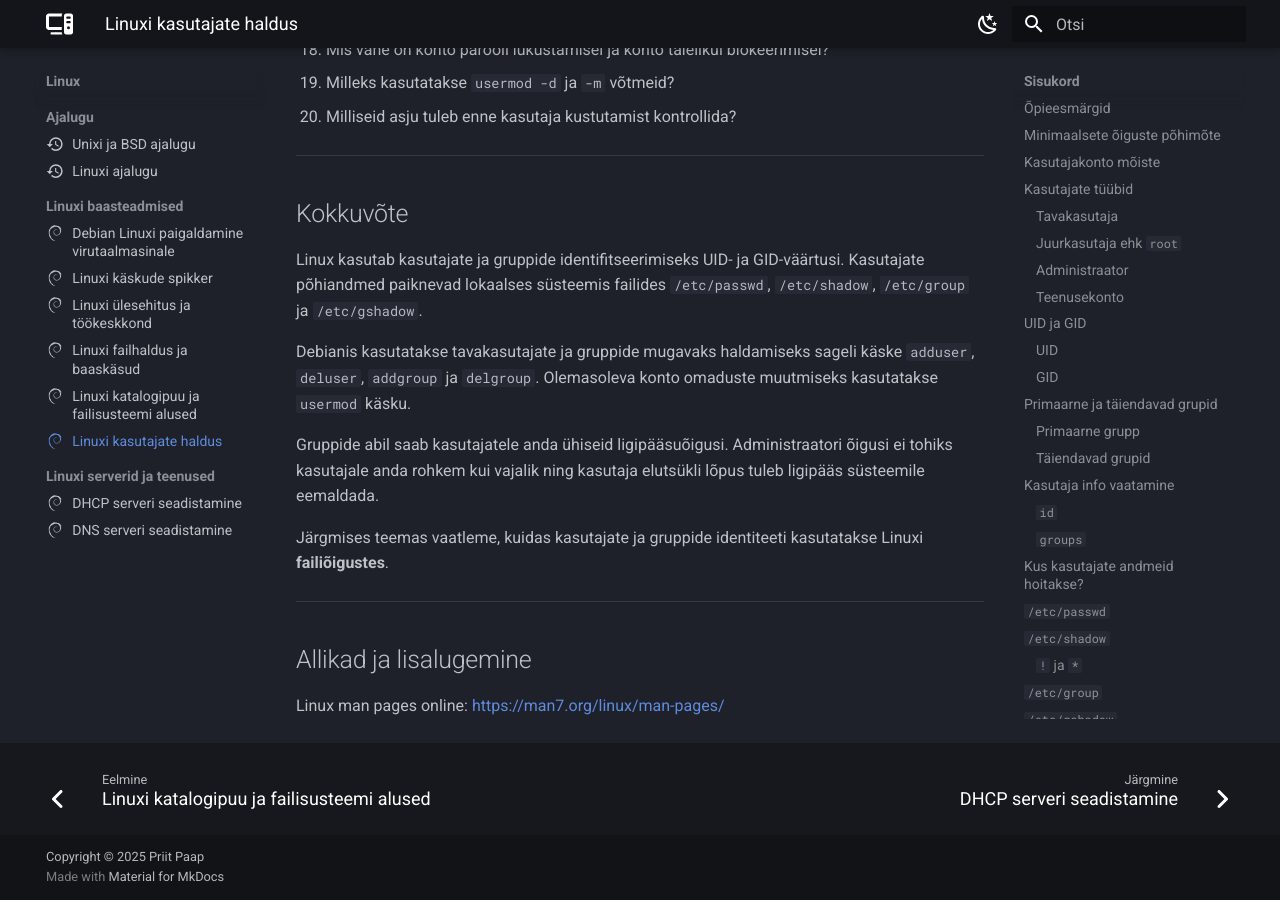
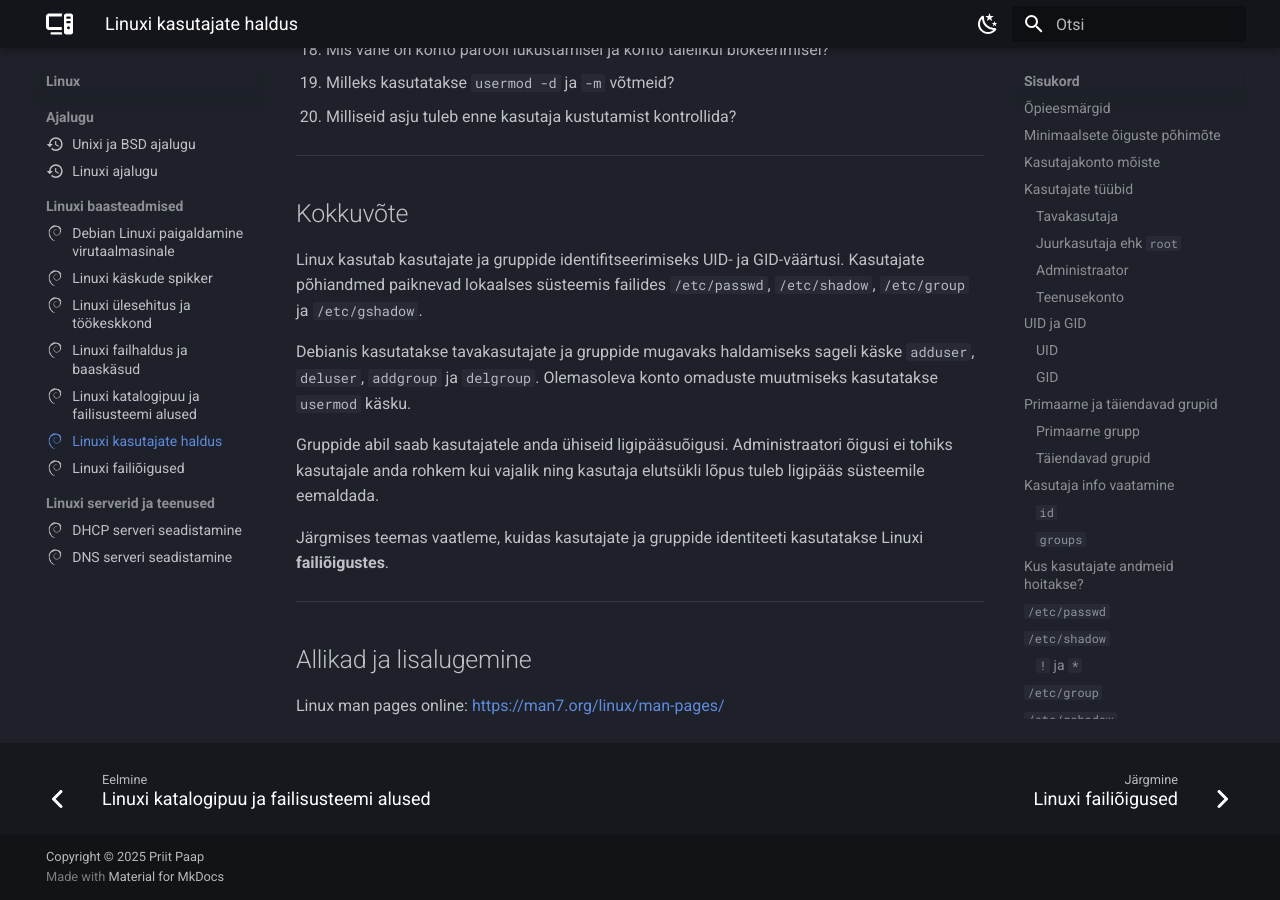
Before and after one commit to priitpaap/priitpaap.github.io, an MkDocs documentation site: the page built from docs/linux/linuxi-kasutajate-haldus.md, in a window 1280 px wide and 900 px high, scrolled down 22348 px. Built offline with MkDocs 1.6.1 and Material for MkDocs 9.7.7, drawn with Linux system fonts in a browser that asks for light colours.

Commit message:
Uuendatud linuxi-failioigused.md

```diff
--- a/mkdocs.yml
+++ b/mkdocs.yml
@@ -9,106 +9,109 @@ theme:
     previous: fontawesome/solid/angle-left
     next: fontawesome/solid/angle-right
   features:
-    - content.code.annotate
-    - content.code.copy
-    - content.tabs.link
-    - header.autohide
-    - announce.dismiss
-    - navigation.footer
-    - navigation.indexes
-    - navigation.sections
-    - navigation.tabs
-    - navigation.top
-    - navigation.tracking
-    - search.highlight
-    - search.share
-    - search.suggest
+  - content.code.annotate
+  - content.code.copy
+  - content.tabs.link
+  - header.autohide
+  - announce.dismiss
+  - navigation.footer
+  - navigation.indexes
+  - navigation.sections
+  - navigation.tabs
+  - navigation.top
+  - navigation.tracking
+  - search.highlight
+  - search.share
+  - search.suggest
 #    - toc.integrate
 
   palette:
     # Palette toggle for dark mode
-    - scheme: slate
-      primary: black
-      accent: deep orange
-      toggle:
-        icon: material/weather-night
-        name: Lülitu heledale režiimile
+  - scheme: slate
+    primary: black
+    accent: deep orange
+    toggle:
+      icon: material/weather-night
+      name: Lülitu heledale režiimile
 
     # Palette toggle for light mode
-    - scheme: default
-      primary: deep blue
-      accent: deep orange
-      toggle:
-        icon: material/weather-sunny
-        name: Lülitu tumedale režiimile
+  - scheme: default
+    primary: deep blue
+    accent: deep orange
+    toggle:
+      icon: material/weather-sunny
+      name: Lülitu tumedale režiimile
 
 plugins:
-  - typeset
-  - search
+- typeset
+- search
 
 markdown_extensions:
-  - pymdownx.highlight:
-      anchor_linenums: true
-  - pymdownx.inlinehilite
-  - pymdownx.snippets
-  - admonition
-  - pymdownx.arithmatex:
-      generic: true
-  - footnotes
-  - pymdownx.details
-  - pymdownx.superfences:
-      custom_fences:
-        - name: mermaid
-          class: mermaid
-          format: !!python/name:pymdownx.superfences.fence_code_format
-  - pymdownx.tabbed:
-      alternate_style: true
-  - pymdownx.mark
-  - attr_list
-  - md_in_html
-  - toc:
-      permalink: true
-  - pymdownx.emoji:
-      emoji_index: !!python/name:material.extensions.emoji.twemoji
-      emoji_generator: !!python/name:material.extensions.emoji.to_svg
-  - def_list
-  - pymdownx.tasklist:
-      custom_checkbox: true
+- pymdownx.highlight:
+    anchor_linenums: true
+- pymdownx.inlinehilite
+- pymdownx.snippets
+- admonition
+- pymdownx.arithmatex:
+    generic: true
+- footnotes
+- pymdownx.details
+- pymdownx.superfences:
+    custom_fences:
+    - name: mermaid
+      class: mermaid
+      format: !!python/name:pymdownx.superfences.fence_code_format
+- pymdownx.tabbed:
+    alternate_style: true
+- pymdownx.mark
+- attr_list
+- md_in_html
+- toc:
+    permalink: true
+- pymdownx.emoji:
+    emoji_index: !!python/name:material.extensions.emoji.twemoji
+    emoji_generator: !!python/name:material.extensions.emoji.to_svg
+- def_list
+- pymdownx.tasklist:
+    custom_checkbox: true
 
 
 copyright: Copyright &copy; 2025 Priit Paap
 
 nav:
-  - Avalehele: https://priitpaap.github.io
-  - Linux:
-    - 'Ajalugu':
-      - 'Unixi ja BSD ajalugu': linux/unixi-ja-bsd-ajalugu.md
-      - 'Linuxi ajalugu': linux/linuxi-ajalugu.md
-    - 'Linuxi baasteadmised':
-      - 'Debian Linuxi paigaldamine virutaalmasinale': linux/debpaigaldus.md
-      - 'Linuxi käskude spikker': linux/linuxi-baaskasud-spikker.md
-      - 'Linuxi ülesehitus ja töökeskkond': linux/linuxi-ulesehitus-ja-tookeskkond.md
-      - 'Linuxi failhaldus ja baaskäsud': linux/failihalduse-baaskasud.md
-      - 'Linuxi katalogipuu ja failisusteemi alused': linux/kataloogipuu-ja-failisusteemi-alused.md
-      - 'Linuxi kasutajate haldus': linux/linuxi-kasutajate-haldus.md
-    - 'Linuxi serverid ja teenused':
-      - 'DHCP serveri seadistamine': linux/dhcp.md
-      - 'DNS serveri seadistamine': linux/dns.md
-  - Automatiseerimine:
-    - 'Ansible':
-      - 'Ansible ülevaade': ansible/ansibleintro.md
-      - 'Ansible paigaldamine': ansible/ansibleinstall.md
-      - 'Ansible inventory': ansible/ansibleinventory.md
-      - 'Ansible levinumad seadistused': ansible/ansibleconf.md
-      - 'Hallatavate hostide ühendamine': ansible/ansiblenodes.md
-      - 'Moodulid ja ad-hoc käsud': ansible/ansiblemodules.md
-      - 'Playbookid ja YAML': ansible/ansibleplaybooks.md
-      - 'Muutujad ja nende kasutamine': ansible/ansiblevars.md
-      - 'Jinja2 mallid': ansible/ansiblejinja2.md
-      - 'Tingimuslikkus': ansible/ansibleconditionals.md
-      - 'Tsüklid': ansible/ansibleloops.md
-      - 'Tegevuste käivitamine ainult vajadusel': ansible/ansiblehandlers.md
-      - 'Turvalisus ja Ansible Vault': ansible/ansiblevault.md
-      - 'Rollid ja struktuur': ansible/ansibleroles.md
-      - 'Ansible Galaxy Collections': ansible/ansiblegalaxy.md
-      - 'Ansible parimad praktikad': ansible/ansiblebestpractises.md
+- Avalehele: https://priitpaap.github.io
+- Linux:
+  - Ajalugu:
+    - Unixi ja BSD ajalugu: linux/unixi-ja-bsd-ajalugu.md
+    - Linuxi ajalugu: linux/linuxi-ajalugu.md
+  - Linuxi baasteadmised:
+    - Debian Linuxi paigaldamine virutaalmasinale: linux/debpaigaldus.md
+    - Linuxi käskude spikker: linux/linuxi-baaskasud-spikker.md
+    - Linuxi ülesehitus ja töökeskkond:
+        linux/linuxi-ulesehitus-ja-tookeskkond.md
+    - Linuxi failhaldus ja baaskäsud: linux/failihalduse-baaskasud.md
+    - Linuxi katalogipuu ja failisusteemi alused:
+        linux/kataloogipuu-ja-failisusteemi-alused.md
+    - Linuxi kasutajate haldus: linux/linuxi-kasutajate-haldus.md
+    - Linuxi failiõigused: linux/linuxi-failioigused.md
+  - Linuxi serverid ja teenused:
+    - DHCP serveri seadistamine: linux/dhcp.md
+    - DNS serveri seadistamine: linux/dns.md
+- Automatiseerimine:
+  - Ansible:
+    - Ansible ülevaade: ansible/ansibleintro.md
+    - Ansible paigaldamine: ansible/ansibleinstall.md
+    - Ansible inventory: ansible/ansibleinventory.md
+    - Ansible levinumad seadistused: ansible/ansibleconf.md
+    - Hallatavate hostide ühendamine: ansible/ansiblenodes.md
+    - Moodulid ja ad-hoc käsud: ansible/ansiblemodules.md
+    - Playbookid ja YAML: ansible/ansibleplaybooks.md
+    - Muutujad ja nende kasutamine: ansible/ansiblevars.md
+    - Jinja2 mallid: ansible/ansiblejinja2.md
+    - Tingimuslikkus: ansible/ansibleconditionals.md
+    - Tsüklid: ansible/ansibleloops.md
+    - Tegevuste käivitamine ainult vajadusel: ansible/ansiblehandlers.md
+    - Turvalisus ja Ansible Vault: ansible/ansiblevault.md
+    - Rollid ja struktuur: ansible/ansibleroles.md
+    - Ansible Galaxy Collections: ansible/ansiblegalaxy.md
+    - Ansible parimad praktikad: ansible/ansiblebestpractises.md
```
Also changed, not shown: 1 other file.
